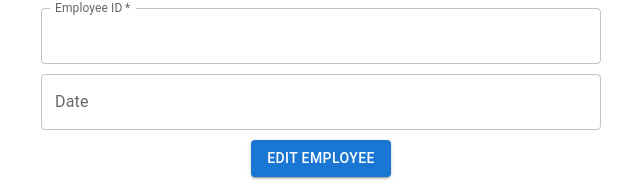
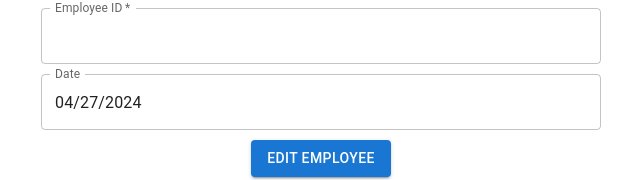
Before and after one commit to rashaaad19/cruddy, a React (Vite) app: page /home/edit/1 in a window 1280 px wide. Shown: the part 336-516 px from the top of the page, without its empty margins (319-959 px from the left). Built offline with nearby package versions, Linux system fonts and the light colour scheme; no server answers; the database is empty; sample sign-in values are in the browser's storage.

Commit message:
added edit page logic and functionality

```diff
--- a/src/Pages/EditPage.jsx
+++ b/src/Pages/EditPage.jsx
@@ -1,30 +1,60 @@
 import { useSelector } from "react-redux";
 import EmployeeDataForm from "../components/EmployeeDataForm";
 import { useEffect, useState } from "react";
-import { collection, doc, getDoc } from "firebase/firestore";
+import { doc, getDoc, updateDoc } from "firebase/firestore";
 import { db } from "../firebase";
-import { useParams } from "react-router-dom";
+import { useNavigate, useParams } from "react-router-dom";
 
 const EditPage = () => {
   const [employeeData, setEmployeeData] = useState({});
+  const navigate = useNavigate();
   const uid = useSelector((state) => state.userData.id);
   const { employeeID } = useParams();
   const employeeRef = doc(db, "users", uid, "employees", employeeID);
-  console.log("User ID is ", uid, " and employee ID is ", employeeID);
-  console.log(employeeRef);
+
+  const handleOnEdit = async (event) => {
+    event.preventDefault();
+
+    const data = new FormData(event.target);
+    const employeeData = {
+      firstName: data.get("firstName"),
+      lastName: data.get("lastName"),
+      email: data.get("email"),
+      salary: data.get("salary"),
+      date: data.get("date"),
+      id: data.get("id"),
+    };
+
+    //updating the document in firestore
+    try {
+      await updateDoc(employeeRef, employeeData);
+      console.log("form is editted!");
+      navigate("/home");
+    } catch (error) {
+      console.log("Error editting the form ", error);
+    }
+  };
 
   useEffect(() => {
-    const showData = async (id) => {
+    const showData = async () => {
       const docSnap = await getDoc(employeeRef);
       if (docSnap.exists()) {
         console.log(docSnap.data());
         setEmployeeData(docSnap.data());
+      } else {
+        console.log("No data found.");
       }
     };
     showData();
   }, []);
 
-  return <EmployeeDataForm formType="edit" employeeData={employeeData} />;
+  return (
+    <EmployeeDataForm
+      formType="edit"
+      employeeData={employeeData}
+      handleSubmit={handleOnEdit}
+    />
+  );
 };
 
 export default EditPage;
--- a/src/components/EmployeeDataForm.jsx
+++ b/src/components/EmployeeDataForm.jsx
@@ -6,6 +6,7 @@ import {
   FormHeader,
 } from "../components/Styled-Components/FormComponents";
 import { DatePicker } from "@mui/x-date-pickers";
+import dayjs from "dayjs";
 
 //number input props
 const inputProps = {
@@ -17,11 +18,7 @@ const inputLapelProps = {
   shrink: true,
 };
 
-const selectedDate = new Date(2024, 6, 9); // Year, Month (0-indexed), Day
-
 const EmployeeDataForm = ({ handleSubmit, formType, employeeData }) => {
-    console.log(typeof(selectedDate), typeof(employeeData.date))
-  employeeData && console.log(employeeData.id);
   return (
     <Container>
       {formType === "add" ? (
@@ -44,10 +41,10 @@ const EmployeeDataForm = ({ handleSubmit, formType, employeeData }) => {
           color="info"
           fullWidth={true}
           id="outlined-required text"
-          placeholder={formType === "add" && "Enter employee first name"}
+          placeholder={formType === "add" ? "Enter employee first name" : ""}
           defaultValue={formType === "edit" ? employeeData.firstName : ""}
           //checking if employee data prop is defined before accessing it
-          key={employeeData ? employeeData.firstName : ""}
+          key={employeeData ? employeeData.firstName : undefined}
           InputLabelProps={formType === "edit" ? inputLapelProps : undefined}
         />
         <TextField
@@ -58,9 +55,9 @@ const EmployeeDataForm = ({ handleSubmit, formType, employeeData }) => {
           color="info"
           fullWidth={true}
           id="outlined-required text"
-          placeholder={formType === "add" && "Enter employee last name"}
+          placeholder={formType === "add" ? "Enter employee last name" : ""}
           defaultValue={formType === "edit" ? employeeData.lastName : ""}
-          key={employeeData ? employeeData.lastName : ""}
+          key={employeeData ? employeeData.lastName : undefined}
           InputLabelProps={formType === "edit" ? inputLapelProps : undefined}
         />
         <TextField
@@ -71,9 +68,9 @@ const EmployeeDataForm = ({ handleSubmit, formType, employeeData }) => {
           color="info"
           fullWidth={true}
           id="outlined-required text"
-          placeholder={formType === "add" && "Enter employee email"}
+          placeholder={formType === "add" ? "Enter employee email" : ""}
           defaultValue={formType === "edit" ? employeeData.email : ""}
-          key={employeeData ? employeeData.email : ""}
+          key={employeeData ? employeeData.email : undefined}
           InputLabelProps={formType === "edit" ? inputLapelProps : undefined}
         />
 
@@ -85,9 +82,9 @@ const EmployeeDataForm = ({ handleSubmit, formType, employeeData }) => {
           color="info"
           fullWidth={true}
           id="outlined-required number"
-          placeholder={formType === "add" && "Enter employee salary"}
+          placeholder={formType === "add" ? "Enter employee salary" : ""}
           defaultValue={formType === "edit" ? employeeData.salary : ""}
-          key={employeeData ? employeeData.salary : ""}
+          key={employeeData ? employeeData.salary : undefined}
           InputLabelProps={formType === "edit" ? inputLapelProps : undefined}
         />
         <TextField
@@ -99,17 +96,16 @@ const EmployeeDataForm = ({ handleSubmit, formType, employeeData }) => {
           fullWidth={true}
           id="outlined-required number"
           inputProps={inputProps}
-          placeholder={formType === "add" && "Enter employee id"}
+          placeholder={formType === "add" ? "Enter employee id" : ""}
           defaultValue={formType === "edit" ? employeeData.id : ""}
-          key={employeeData ? employeeData.id : ""}
+          key={employeeData ? employeeData.id : undefined}
           InputLabelProps={formType === "edit" ? inputLapelProps : undefined}
         />
         <DatePicker
           label="Date"
           name="date"
-        //   defaultValue={
-        //     formType === "edit" ? new Date(employeeData.date) : null
-        //   }
+          defaultValue={formType === "edit" ? dayjs(employeeData.date) : undefined}
+          key={employeeData ? employeeData.date : undefined}
         />
         <Button
           variant="contained"
```
